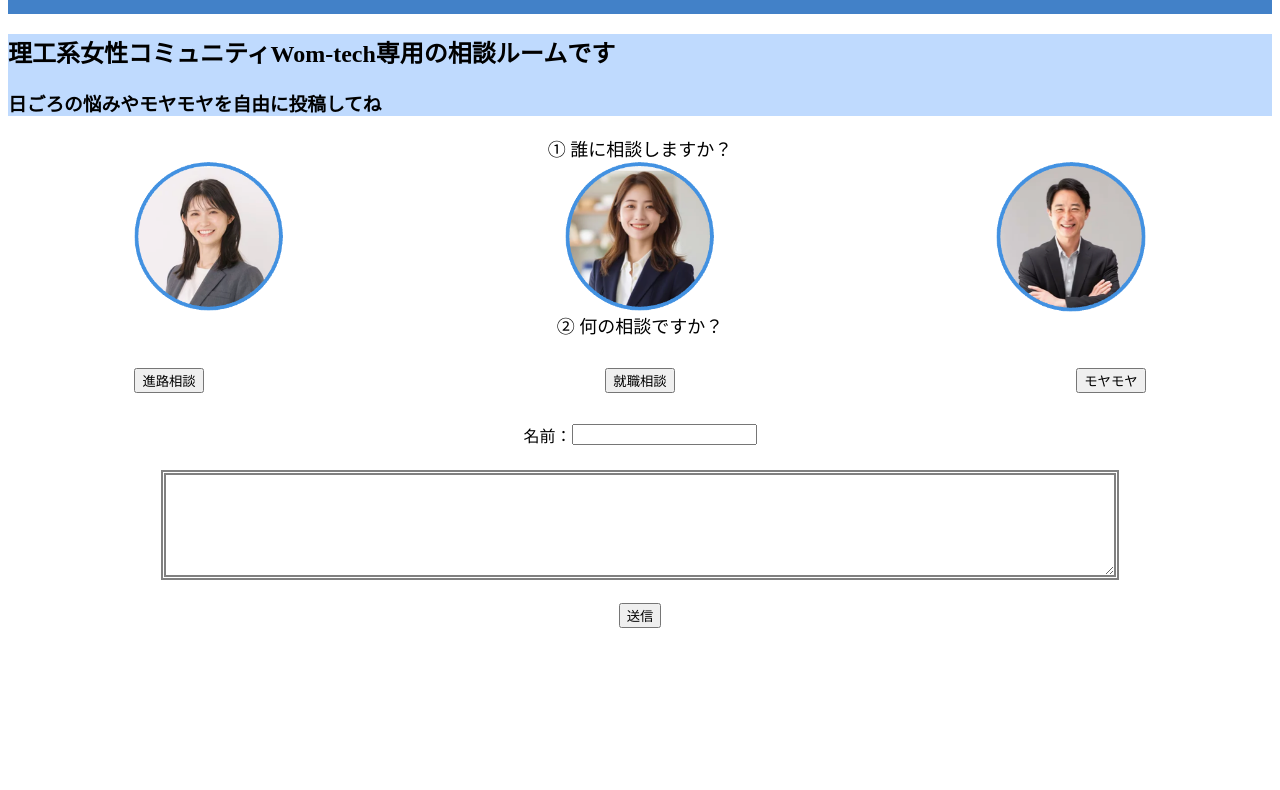
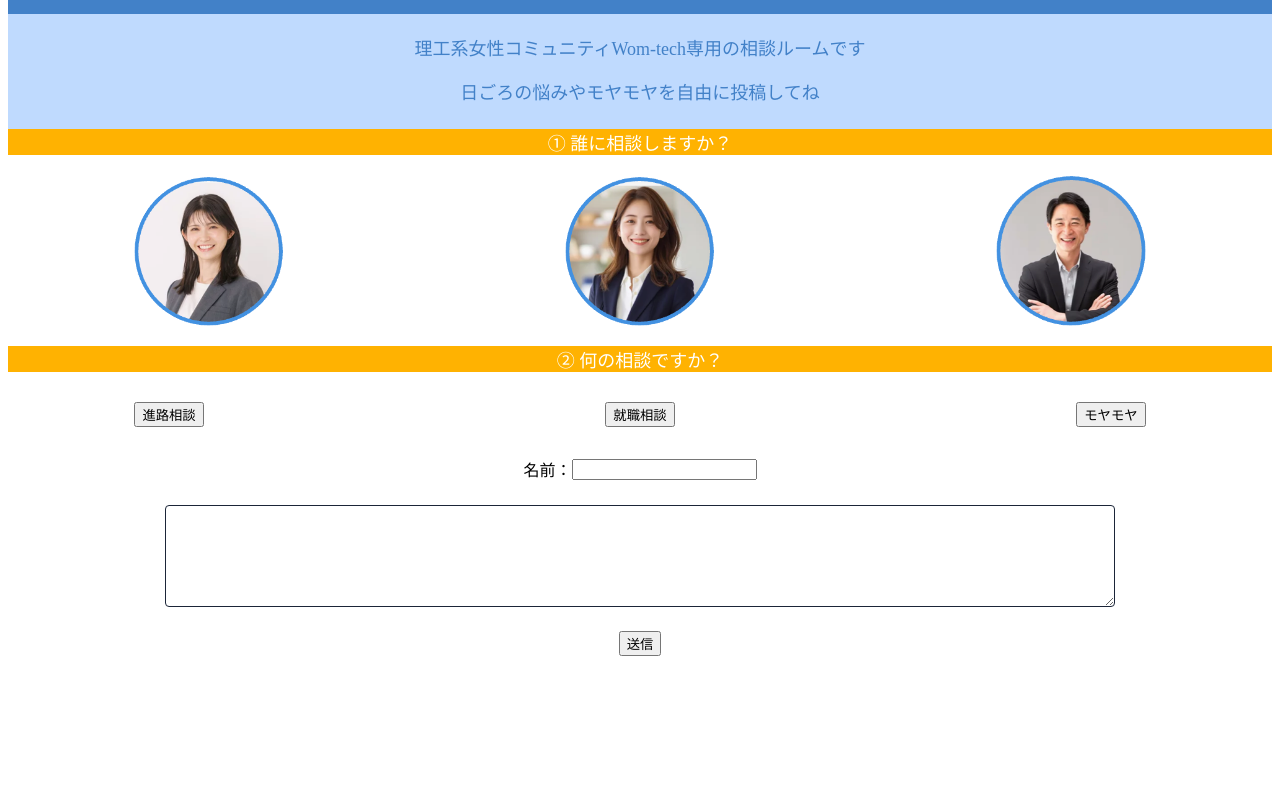
Before and after one commit to TomokoOgasahara/kadai04_chat, a plain HTML site: page index.html in a window 1280 px wide. Shown: the part 123-913 px from the top of the page. Drawn offline with nearby package versions, Linux system fonts and the light colour scheme; no server answers; a web font is replaced by a local one.

Commit message:
Update sample.css

```diff
--- a/css/sample.css
+++ b/css/sample.css
@@ -11,7 +11,7 @@ h1{
     font-weight: 400;
     font-style: normal;
     font-size: 35px;
-    margin-left: 20%;
+    margin-left: 25%;
     text-align: center;
     }
 
@@ -22,8 +22,8 @@ h1{
     margin-left: 30px;
 }
 
-p{
-    color: black;
+h2{
+    color: #4281C8;
     font-family: "Zen Maru Gothic", serif;
     font-weight: 400;
     font-style: normal;
@@ -31,17 +31,30 @@ p{
     text-align: center;
 }
 
-.setsumei{
-    background-color: #BFDAFE;
-}
-
-.aite{
-    color: black;
+h3{
+    color: #4281C8;
     font-family: "Zen Maru Gothic", serif;
     font-weight: 400;
     font-style: normal;
     font-size: 18px;
     text-align: center;
+    margin-bottom: 20px;
+}
+
+.setsumei{
+    background-color: #BFDAFE;
+    padding: 5px;
+}
+
+.aite{
+    color: white;
+    font-family: "Zen Maru Gothic", serif;
+    font-weight: 400;
+    font-style: normal;
+    font-size: 18px;
+    text-align: center;
+    margin-bottom: 20px;
+    background-color: #ffb201;
 }
 
 ul{
@@ -61,6 +74,7 @@ ul{
     justify-content:space-between;
     margin-left: 10%;
     margin-right: 10%;
+    margin-bottom: 20px;
 }
 
 .aite_img img {
@@ -71,6 +85,10 @@ ul{
     align-items: center;
     justify-content:space-between;
 }
+
+.aite_img img:hover{
+    transform:scale(1.05);
+  }
 
 .button-container {
     display: flex;
@@ -125,7 +143,6 @@ button#downloadBtn {
     font-family: "Zen Maru Gothic", serif;
     font-weight: 400;
     font-style: normal;
-
     padding: 10px 20px;
     font-size: 16px;
     align-items: center;
@@ -155,6 +172,10 @@ textarea{
   font-size:50%;
   padding: 0.5em 1em;
   margin: 0.5em 0;
-  border: double 5px gray;
+  border: 1px solid #1b2538;
+  border-radius: 4px;
   padding: 0;
+  font-family: "Zen Maru Gothic", serif;
+  font-weight: 400;
+  font-style: normal;
 }
```
